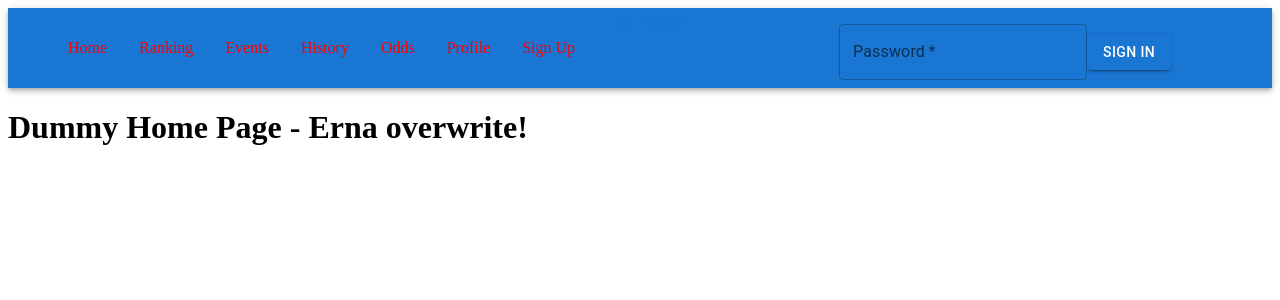
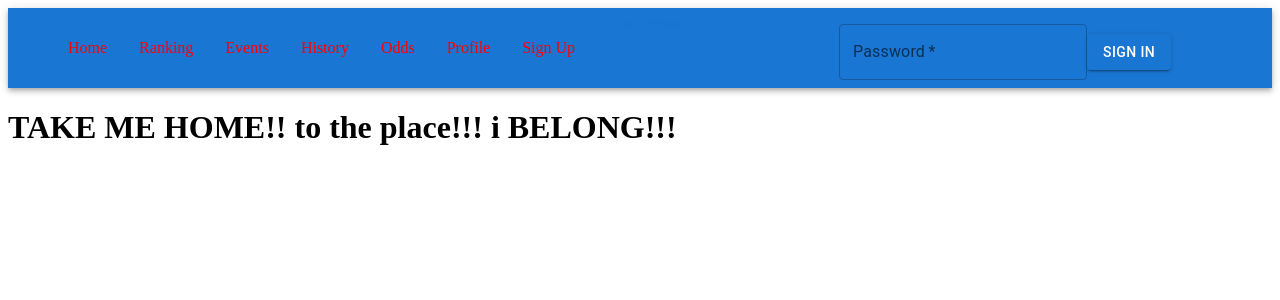
Before and after one commit to EsotericZ/coRBallRank, a React (Create React App) app in the folder client/: page / in a window 1280 px wide. Shown: the top 300 px of the page. Built offline with nearby package versions, Linux system fonts and the light colour scheme.

Commit message:
added nav bar to rankings page, staged homepage, made skeleton js files for other components within homepage

```diff
--- a/client/package.json
+++ b/client/package.json
@@ -11,6 +11,7 @@
     "@mui/material": "^5.5.3",
     "@mui/styles": "^5.5.3",
     "@mui/system": "^5.5.3",
+    "@mui/x-data-grid": "^5.8.0",
     "@testing-library/jest-dom": "^5.16.3",
     "@testing-library/react": "^12.1.4",
     "@testing-library/user-event": "^13.5.0",
--- a/client/src/components/home/Home.js
+++ b/client/src/components/home/Home.js
@@ -1,13 +1,18 @@
 import Nav from '../navbar/Nav';
 import './home.css';
+import { DataGrid, GridRowsProp, GridColDef } from '@mui/x-data-grid';
 
 const Home = () => {
     return (
         <div>
             <Nav />
-            <h1>Dummy Home Page - Erna overwrite!</h1>
+            <h1>TAKE ME HOME!! to the place!!! i BELONG!!!  </h1>
+            {/* <HomeMain />
+            <HomeRanking />
+            <HomeEvents /> */}
         </div>
     )
 };
 
+
 export default Home;
--- /dev/null
+++ b/client/src/components/home/HomeEvents.js
@@ -0,0 +1 @@
+import { DataGrid, GridRowsProp, GridColDef } from '@mui/x-data-grid';
--- /dev/null
+++ b/client/src/components/home/HomeMain.js
@@ -0,0 +1 @@
+import { DataGrid, GridRowsProp, GridColDef } from '@mui/x-data-grid';
--- /dev/null
+++ b/client/src/components/home/HomeRanking.js
@@ -0,0 +1 @@
+import { DataGrid, GridRowsProp, GridColDef } from '@mui/x-data-grid';
--- a/client/src/components/odds/Odds.js
+++ b/client/src/components/odds/Odds.js
@@ -1,4 +1,5 @@
 import * as React from 'react';
+import Nav from '../navbar/Nav';
 import { useState } from 'react';
 import { styled } from '@mui/material/styles';
 import Box from '@mui/material/Box';
@@ -17,7 +18,6 @@ const Item = styled(Paper)(({ theme }) => ({
     textAlign: 'center',
     color: theme.palette.text.secondary,
 }));
-
 
 const Odds = () => {
     const [Player1, setPlayer1] = useState('');
--- a/client/src/components/ranking/Ranking.js
+++ b/client/src/components/ranking/Ranking.js
@@ -1,3 +1,4 @@
+import Nav from '../navbar/Nav';
 // import Stack from '@mui/material/Stack';
 import Stack from '@mui/material/Stack';
 // import Item from '@mui/material/Item';
@@ -11,19 +12,6 @@ import TableContainer from '@mui/material/TableContainer';
 import TableHead from '@mui/material/TableHead';
 import TableRow from '@mui/material/TableRow';
 import Paper from '@mui/material/Paper';
-
-
-
-// export const Ranking = () => {
-//     return (
-//         <div>
-//             <h1>
-
-//             </h1>
-//         </div>
-//     )
-// }
-
 
 
 function createData(rank, name, level, location, more) {
@@ -41,9 +29,10 @@ const rows = [
 export default function BasicTable() {
     return (
         <TableContainer component={Paper}>
-                <Box sx={{ textAlign: 'center' }}>
-                    Current Rankings
-                </Box>
+            <Nav />
+            <Box sx={{ textAlign: 'center' }}>
+                Current Rankings
+            </Box>
             <Table sx={{ minWidth: 650 }} aria-label="simple table">
                 <TableHead>
                     <TableRow>
```
Also changed, not shown: 1 other file (tests, documents, lock files or other folders). Lines whose indentation alone changed are shown as unchanged.
